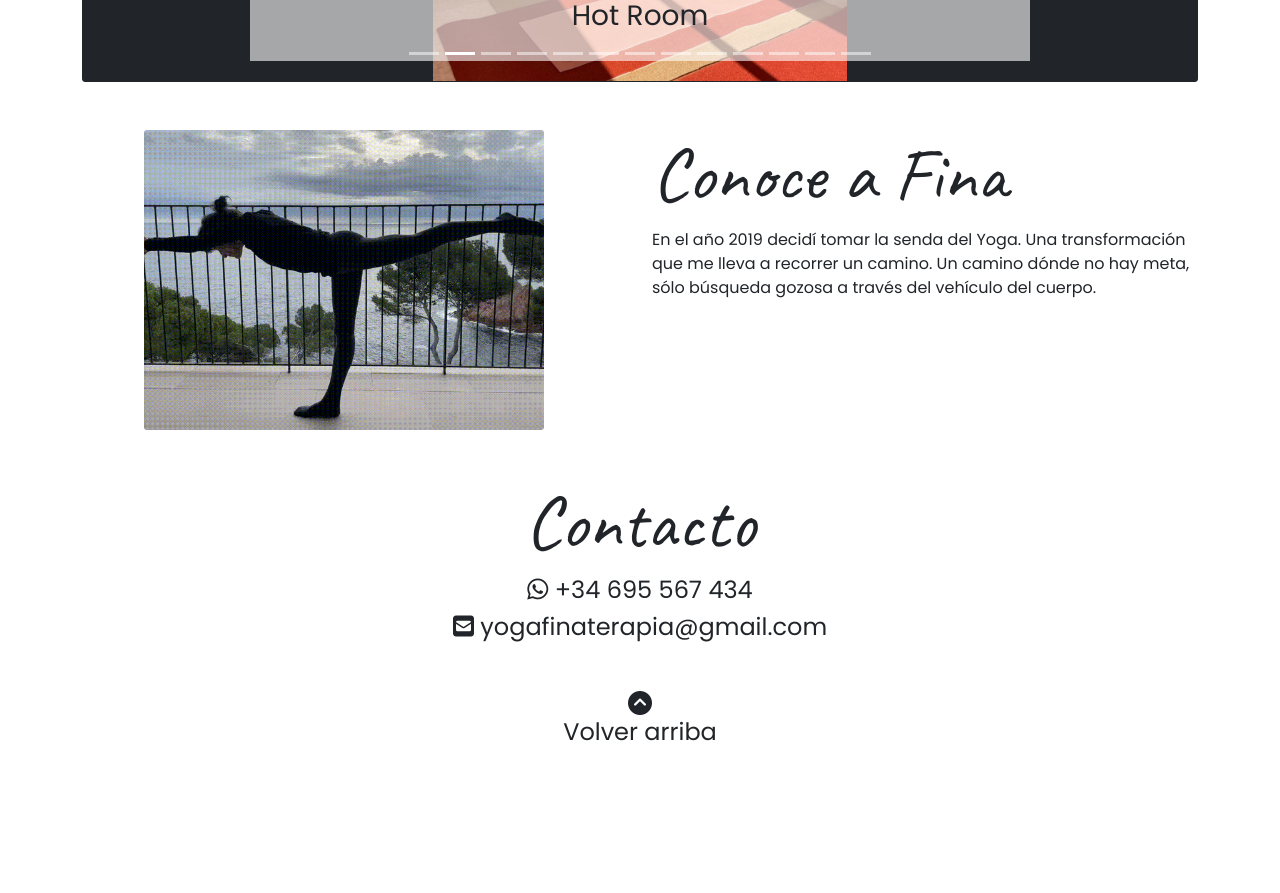
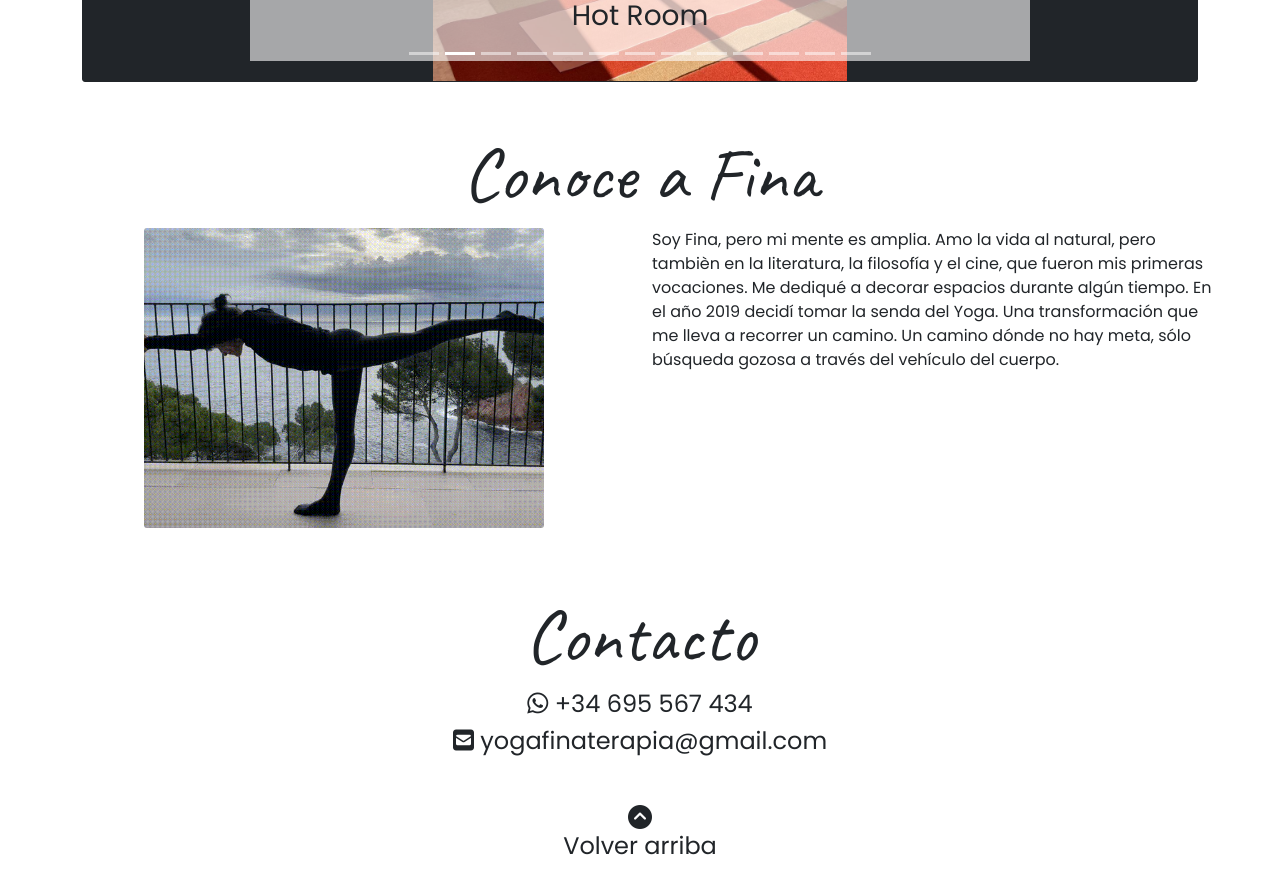
Before and after one commit to rachelblackie/respiro-yoga, a React (Create React App) app: page / in a window 1280 px wide. Shown: the part 2020-2913 px from the top of the page. Before the commit the page ends 2815 px from the top, so only its background shows below. Built offline with nearby package versions, Linux system fonts and the light colour scheme.

Commit message:
added bio info, changed position of heading

```diff
--- a/src/Fina.js
+++ b/src/Fina.js
@@ -6,11 +6,11 @@ function Fina(props) {
   let content = {
     Castellano: {
       title: "Conoce a Fina",
-      bio: "En el año 2019 decidí tomar la senda del Yoga. Una transformación que me lleva a recorrer un camino. Un camino dónde no hay meta, sólo búsqueda gozosa a través del vehículo del cuerpo.",
+      bio: "Soy Fina, pero mi mente es amplia. Amo la vida al natural, pero tambièn en la literatura, la filosofía y el cine, que fueron mis primeras vocaciones. Me dediqué a decorar espacios durante algún tiempo. En el año 2019 decidí tomar la senda del Yoga. Una transformación que me lleva a recorrer un camino. Un camino dónde no hay meta, sólo búsqueda gozosa a través del vehículo del cuerpo.",
     },
     English: {
       title: "Meet Fina",
-      bio: "In the year 2019 I decided to take the path of Yoga. It has been a transformation that leads me down a new path; a path on which there is no goal, only a joyous search through the vehicle of the body.",
+      bio: "I'm Fina. I love life in nature, and also in literature, philosophy and cinema; which were my first vocations. I also worked in interior decoration for some time. In the year 2019 I decided to take the path of Yoga. It has been a transformation that leads me down a new path; a path on which there is no goal, only a joyous search through the vehicle of the body.",
     },
   };
   props.language === "English"
@@ -19,15 +19,15 @@ function Fina(props) {
   return (
     <div id="fina">
       <div className="row m-5">
+        <h1 className="text-center">{content.title}</h1>
         <div className="col-lg text-center my-auto">
           <img
             src={finaYogaTwo}
-            className="img-fluid fina-photo"
+            className="img-fluid fina-photo mb-3"
             alt="yoga pose"
           ></img>
         </div>
         <div className="col-lg">
-          <h1>{content.title}</h1>
           <p>{content.bio}</p>
         </div>
       </div>
```
